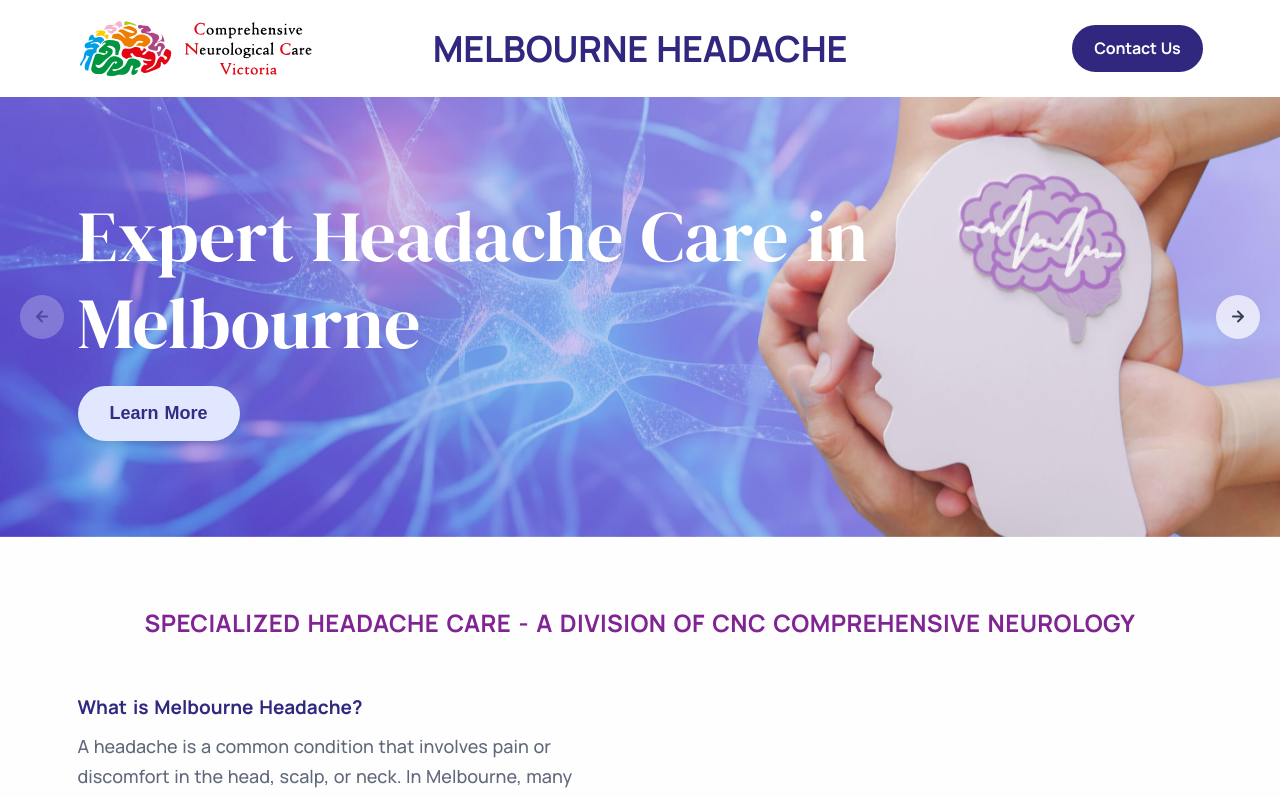
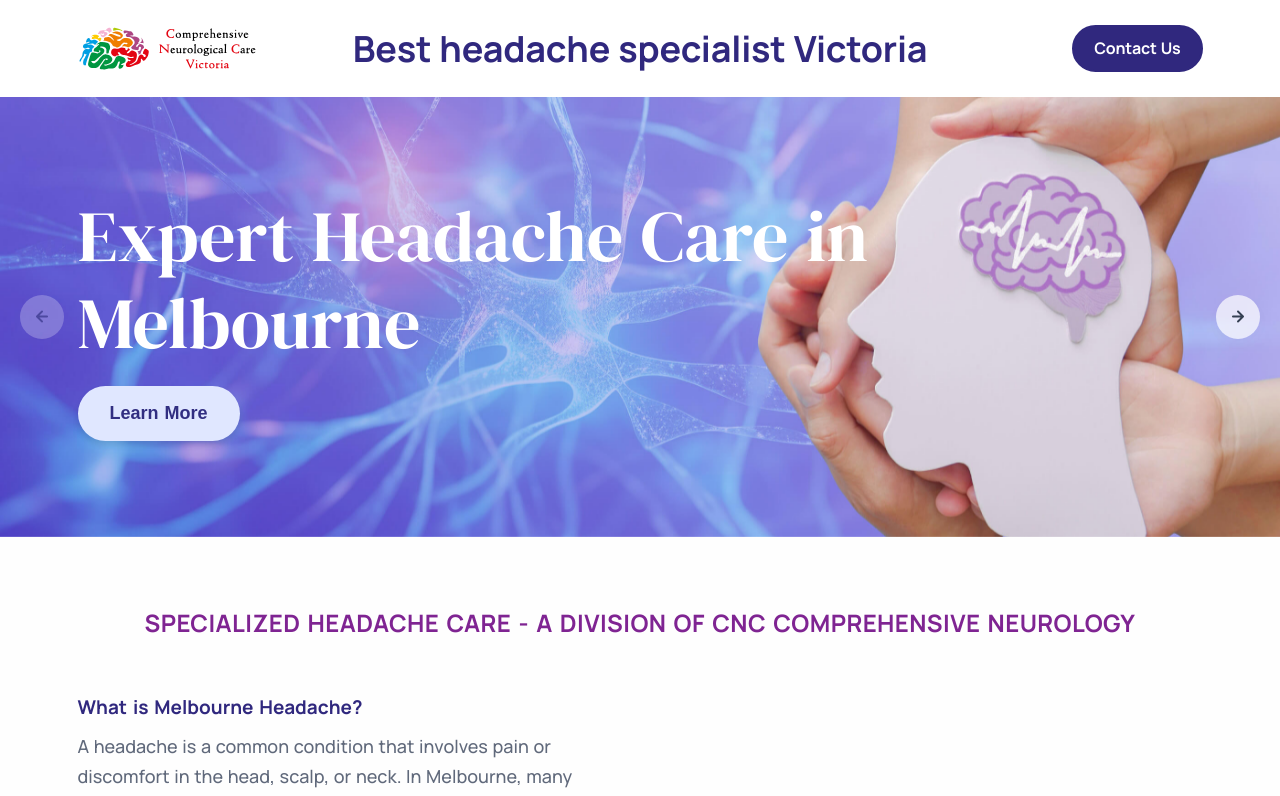
Before and after one commit to Adi8817/MelbourneHeadache, a plain HTML site: page index.html in a window 1280 px wide. Shown: the top 796 px of the page. Drawn offline with Linux system fonts and the light colour scheme.

Commit message:
heading update

```diff
--- a/index.html
+++ b/index.html
@@ -80,7 +80,7 @@
           <div class="navbar-collapse offcanvas offcanvas-nav offcanvas-start">
             <div class="offcanvas-body ms-lg-auto d-flex flex-column h-100">
               <ul class="navbar-nav">
-                <li class="nav-item"><a class="nav-link display-2 fs-36" href="#home"> MELBOURNE HEADACHE </a></li>
+                <li class="nav-item"><a class="nav-link display-2 fs-36" href="#home"> Best headache specialist Victoria </a></li>
               </ul>
             </div>
           </div>
```
